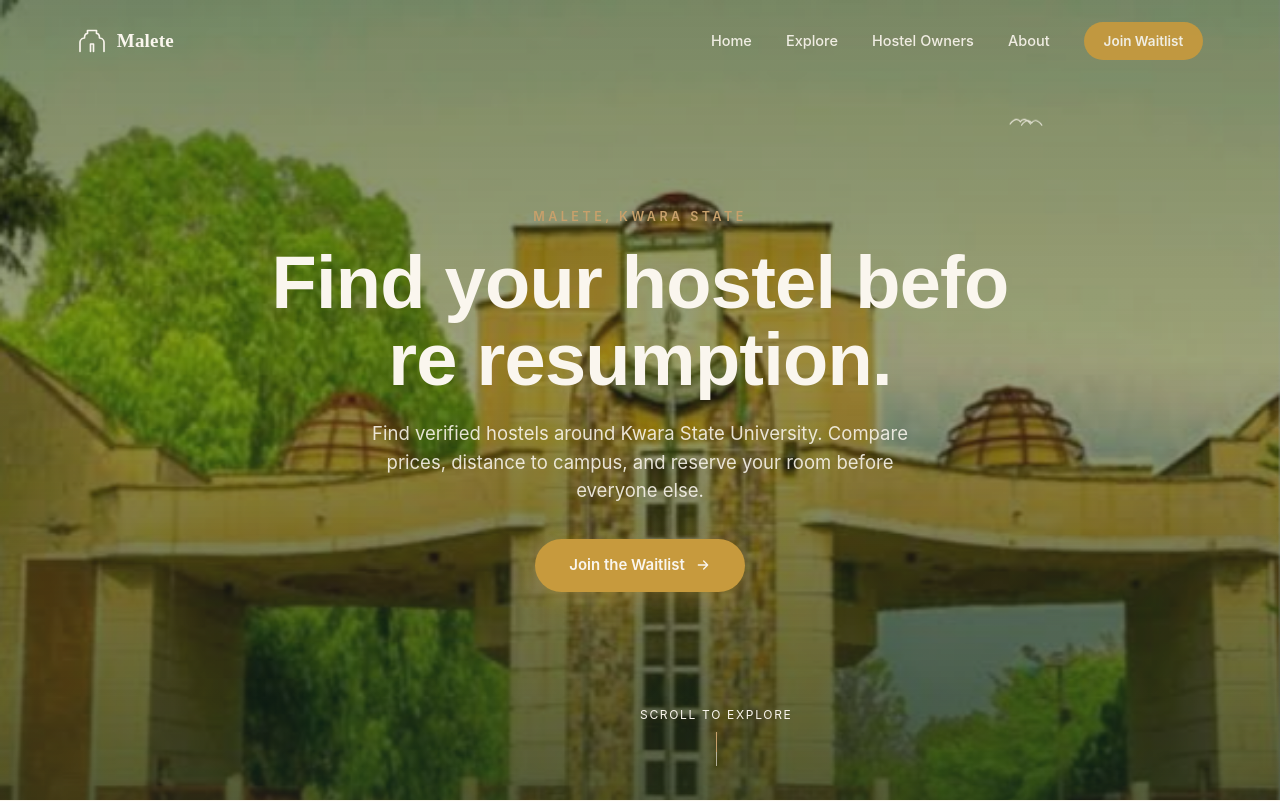
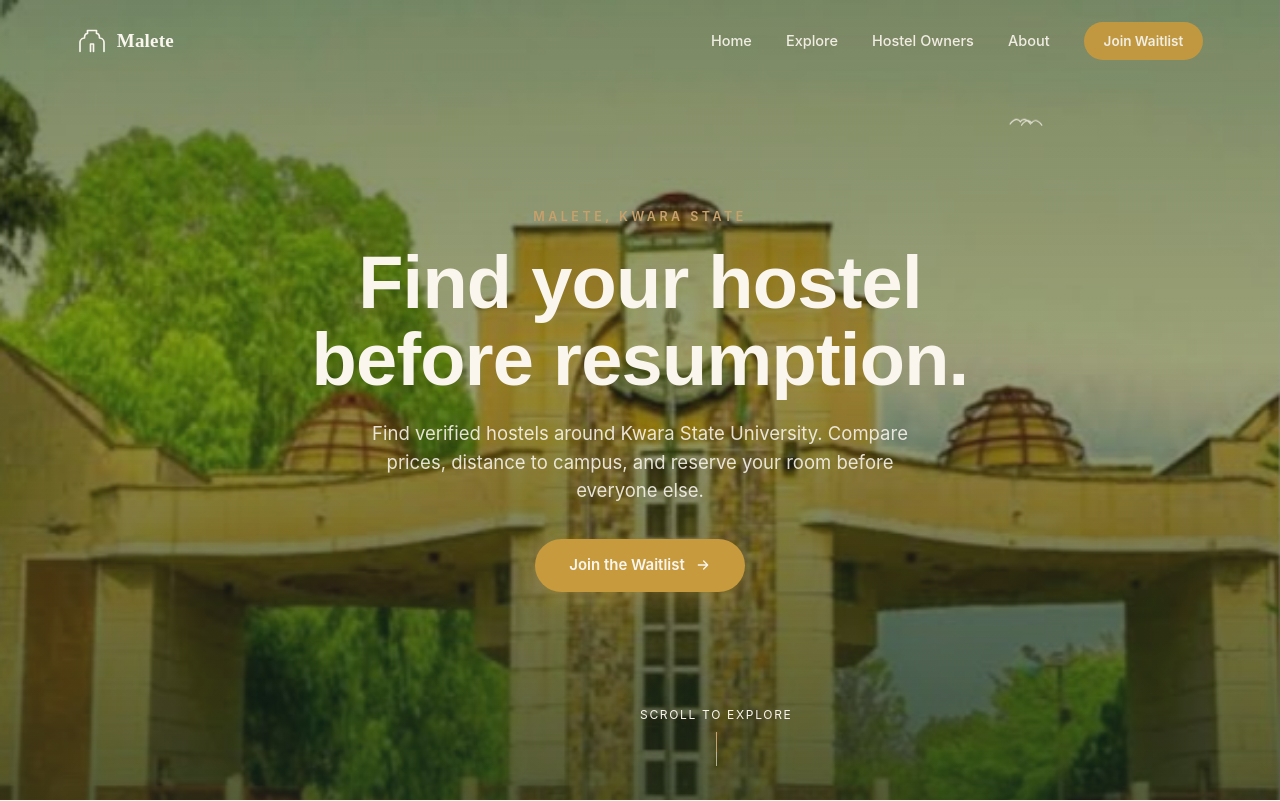
Before and after one commit to Zaygal/Havn, a Next.js app in the folder malete-app/: page / in a window 1280 px wide. Shown: the top 801 px of the page. Built offline with nearby package versions, Linux system fonts and the light colour scheme; no server answers; the database is empty; a web font is replaced by a local one.

Commit message:
Simplify title rendering in page component

```diff
--- a/malete-app/app/page.tsx
+++ b/malete-app/app/page.tsx
@@ -163,17 +163,7 @@ export default function Home() {
         </svg>
         <div className="hero-content">
           <div className="hero-eyebrow">Malete, Kwara State</div>
-          <h1>
-            {title.split("").map((ch, i) => (
-              <span
-                key={i}
-                className="char"
-                style={{ animationDelay: `${0.55 + i * 0.028}s` }}
-              >
-                {ch === " " ? "\u00A0" : ch}
-              </span>
-            ))}
-          </h1>
+          <h1 className="hero-headline">{title}</h1>
           <p>
             Find verified hostels around Kwara State University. Compare prices, distance to campus, and reserve your room before everyone else.
           </p>
```
